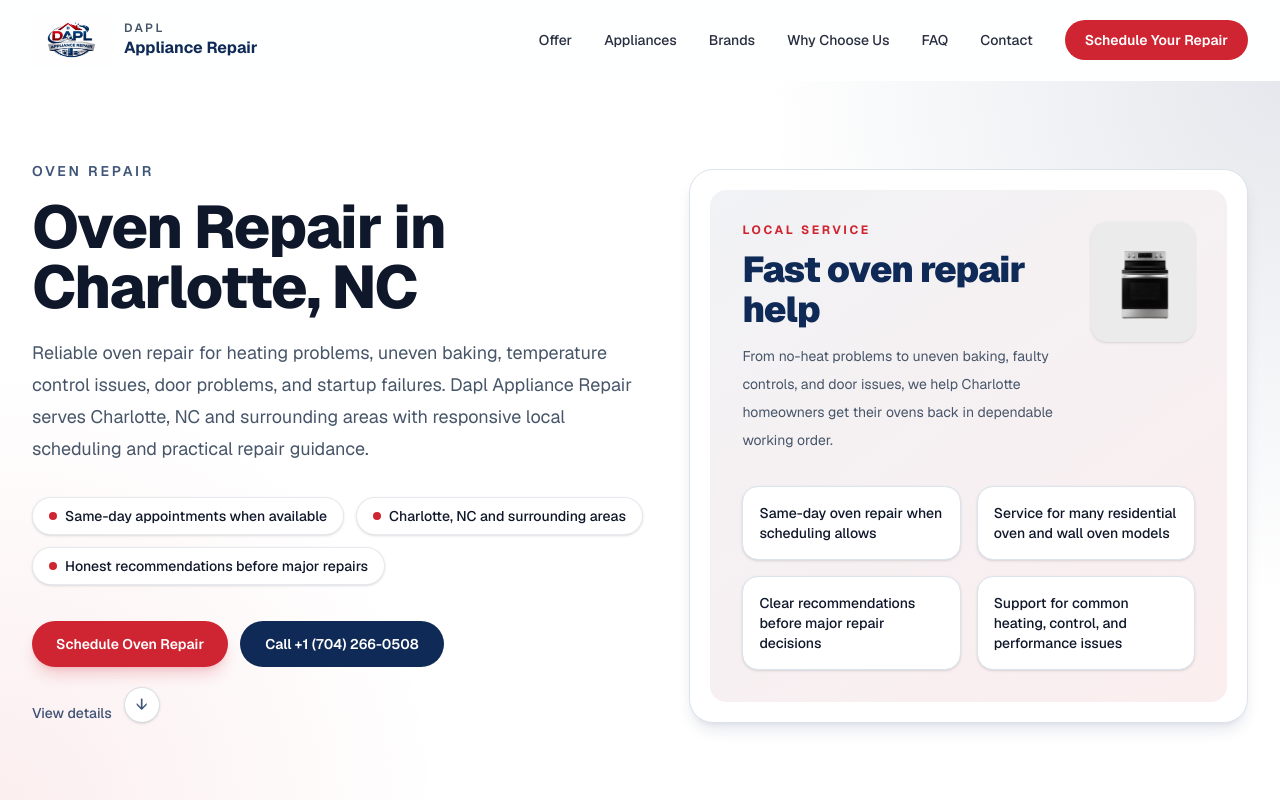
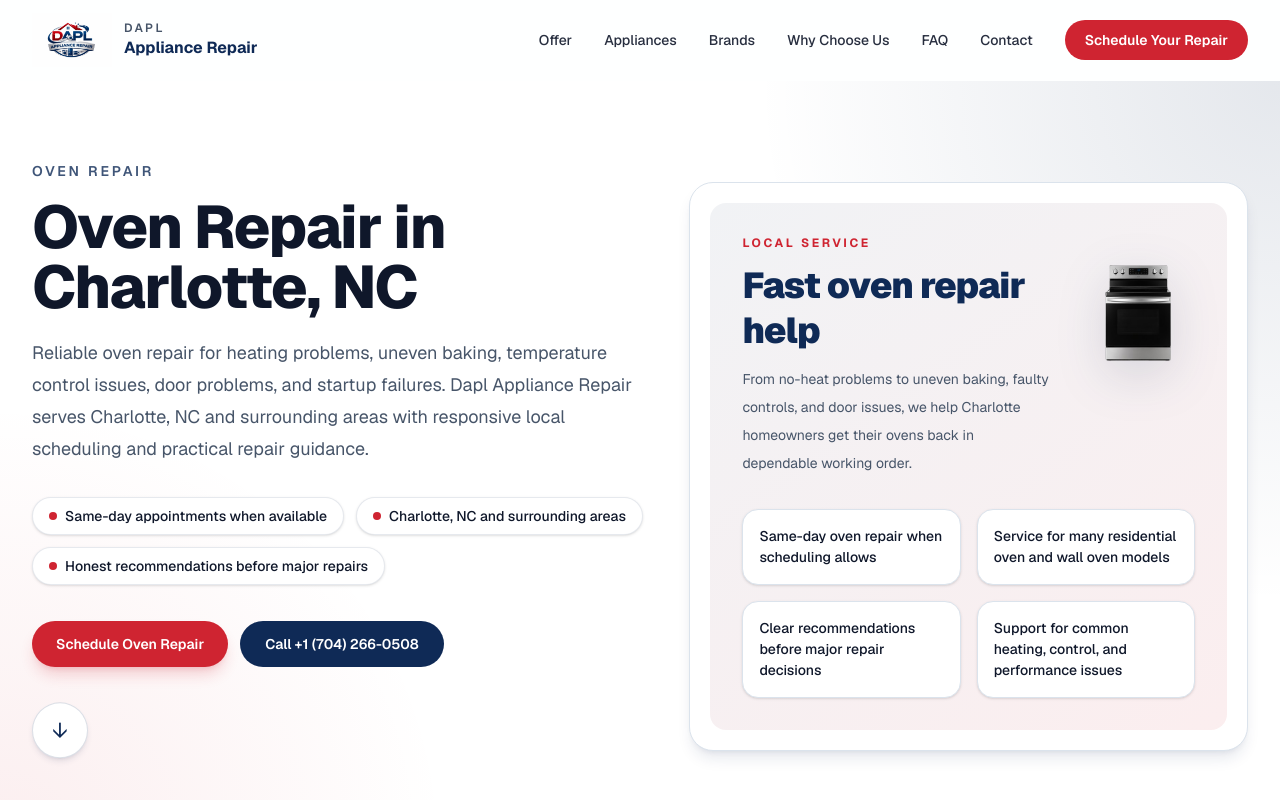
Before and after one commit to Oucheen/Dapl-site, a Next.js app: page /oven-repair-charlotte-nc in a window 1280 px wide. Shown: the top 800 px of the page. Built offline with nearby package versions, Linux system fonts and the light colour scheme.

Commit message:
some changes dev

```diff
--- a/src/components/service-pages/service-page-template.tsx
+++ b/src/components/service-pages/service-page-template.tsx
@@ -193,7 +193,7 @@ export function ServicePageTemplate({
     <div className="min-h-screen bg-background text-foreground">
       <Header logoHref="/" />
       <main>
-        <section className="relative overflow-hidden bg-surface pb-16 pt-16 sm:pb-20 sm:pt-20">
+        <section className="relative flex min-h-[calc(100svh-5rem)] items-center overflow-hidden bg-surface py-16 sm:py-20">
           <div className="pointer-events-none absolute inset-0 bg-[radial-gradient(circle_at_top_right,_rgba(15,42,86,0.11),_transparent_35%),radial-gradient(circle_at_bottom_left,_rgba(207,36,49,0.08),_transparent_30%)]" />
           <div className="container-shell relative grid items-center gap-10 lg:grid-cols-[1.05fr_0.95fr]">
             <FadeUp>
@@ -237,45 +237,45 @@ export function ServicePageTemplate({
                 </a>
               </div>
 
-              <a
-                href="#details"
-                className="mt-7 inline-flex w-fit items-center gap-3 text-sm font-medium text-primary/80 transition hover:text-primary"
-              >
-                <span>View details</span>
-                <span className="inline-flex h-9 w-9 items-center justify-center rounded-full border border-primary/15 bg-white text-base shadow-sm motion-safe:animate-bounce">
+              <div className="mt-10 flex justify-center sm:mt-12 lg:justify-start">
+                <a
+                  href="#details"
+                  className="inline-flex h-14 w-14 items-center justify-center rounded-full border border-primary/15 bg-white text-[1.35rem] text-primary shadow-md shadow-primary/10 transition hover:-translate-y-0.5 hover:border-primary/25 hover:shadow-lg motion-safe:animate-bounce"
+                  aria-label="Scroll to details"
+                >
                   {"\u2193"}
-                </span>
-              </a>
+                </a>
+              </div>
             </FadeUp>
 
             <FadeUp delay={0.08}>
               <div className="rounded-3xl border border-border bg-white p-5 shadow-lg shadow-primary/10">
-                <div className="rounded-2xl bg-[linear-gradient(145deg,rgba(15,42,86,0.06),rgba(207,36,49,0.08))] p-5 sm:p-8">
+                <div className="rounded-2xl bg-[linear-gradient(145deg,rgba(15,42,86,0.06),rgba(207,36,49,0.08))] p-6 sm:p-8">
                   <div className="flex flex-col gap-6 sm:flex-row sm:items-start sm:justify-between">
                       <div className="max-w-none sm:max-w-sm sm:pr-0">
                         <p className="text-xs font-bold uppercase tracking-[0.22em] text-accent">
                           Local Service
                         </p>
-                        <h2 className="mt-3 text-3xl font-black tracking-tight text-primary sm:text-4xl">
+                        <h2 className="mt-3 text-[2.35rem] leading-[1] font-black tracking-tight text-primary sm:text-4xl sm:leading-tight">
                           {page.localServiceTitle}
                         </h2>
                         <Image
                           src={page.image}
                           alt={`${page.applianceName} appliance we repair`}
-                          width={136}
-                          height={136}
-                          className="mx-auto mt-5 object-contain drop-shadow-[0_12px_20px_rgba(15,42,86,0.12)] sm:hidden"
+                          width={152}
+                          height={152}
+                          className="mx-auto mt-4 object-contain drop-shadow-[0_12px_20px_rgba(15,42,86,0.12)] sm:hidden"
                         />
-                        <p className="mt-5 text-sm leading-7 text-muted sm:mt-3 sm:max-w-sm">
+                        <p className="mx-auto mt-4 max-w-[18rem] text-center text-[0.98rem] leading-7 text-muted sm:mx-0 sm:mt-3 sm:max-w-sm sm:text-left sm:text-sm sm:leading-7">
                           {page.localServiceDescription}
                         </p>
                       </div>
                     <Image
                       src={page.image}
                       alt={`${page.applianceName} appliance we repair`}
-                      width={120}
-                      height={120}
-                      className="hidden rounded-2xl bg-[#ebebeb] object-contain p-2 shadow-sm sm:block sm:h-[120px] sm:w-[120px]"
+                      width={148}
+                      height={148}
+                      className="hidden object-contain drop-shadow-[0_14px_24px_rgba(15,42,86,0.14)] sm:block sm:h-[148px] sm:w-[148px]"
                     />
                   </div>
 
@@ -283,7 +283,7 @@ export function ServicePageTemplate({
                     {page.serviceHighlights.map((item) => (
                       <div
                         key={item}
-                        className="rounded-2xl border border-border bg-white px-4 py-4 text-sm font-medium text-foreground shadow-sm"
+                        className="rounded-2xl border border-border bg-white px-5 py-4 text-[0.95rem] leading-6 font-medium text-foreground shadow-sm sm:px-4 sm:text-sm sm:leading-normal"
                       >
                         {item}
                       </div>
```
Also changed, not shown: 1 other file (tests, documents, lock files or other folders).
